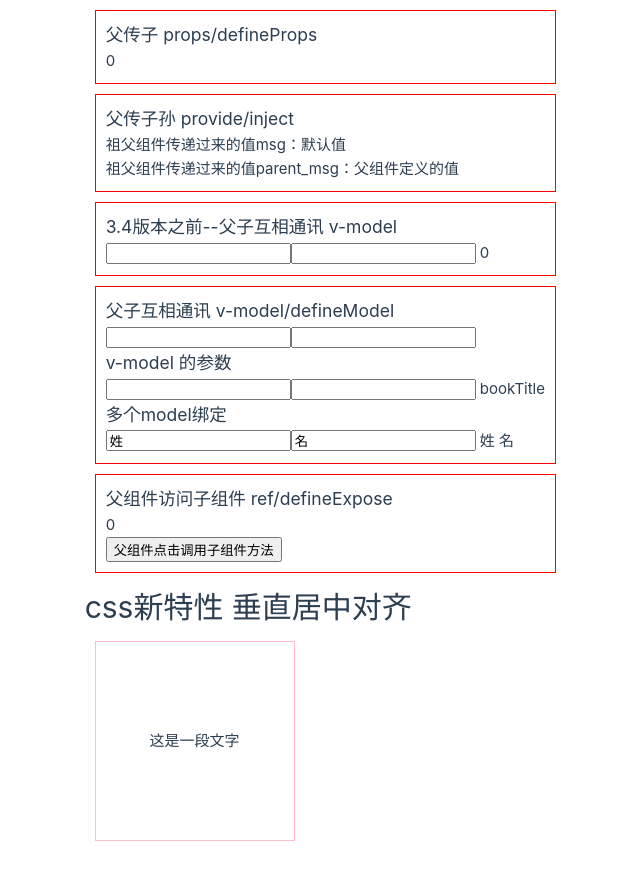
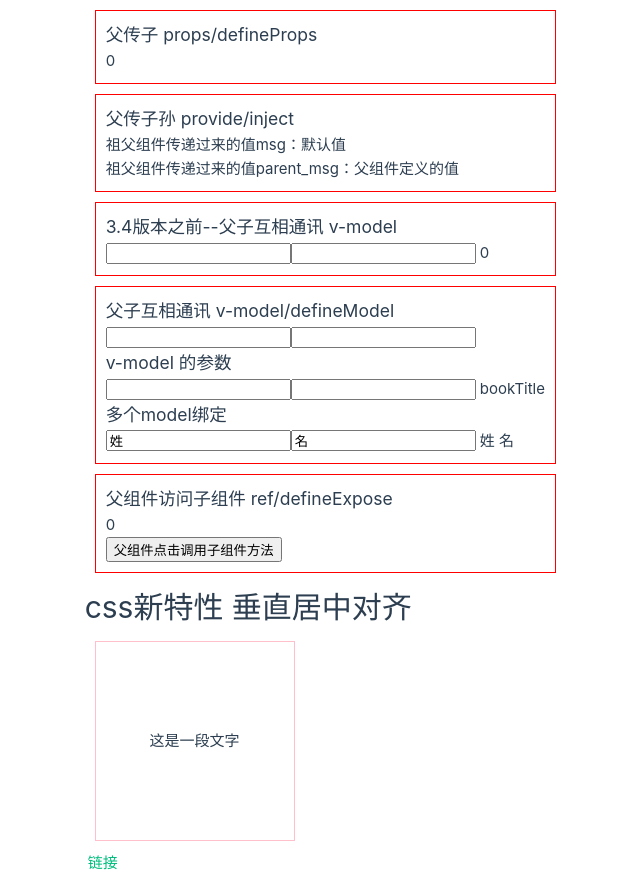
Before and after one commit to Diamondjcx/vue-test, a Vue app: page / in a window 1280 px wide. Shown: the whole page, without its empty margins (74-714 px from the left). Before the commit the page ends 851 px from the top, so only its background shows below. Built offline with nearby package versions, Linux system fonts and the light colour scheme.

Commit message:
css垂直居中链接

```diff
--- a/src/views/css.vue
+++ b/src/views/css.vue
@@ -1,6 +1,9 @@
 <template>
   <h1>css新特性 垂直居中对齐</h1>
   <div class="layout">这是一段文字</div>
+  <a href="https://build-your-own.org/blog/20240813_css_vertical_center/"
+    >链接</a
+  >
 </template>
 
 <script setup>
```
